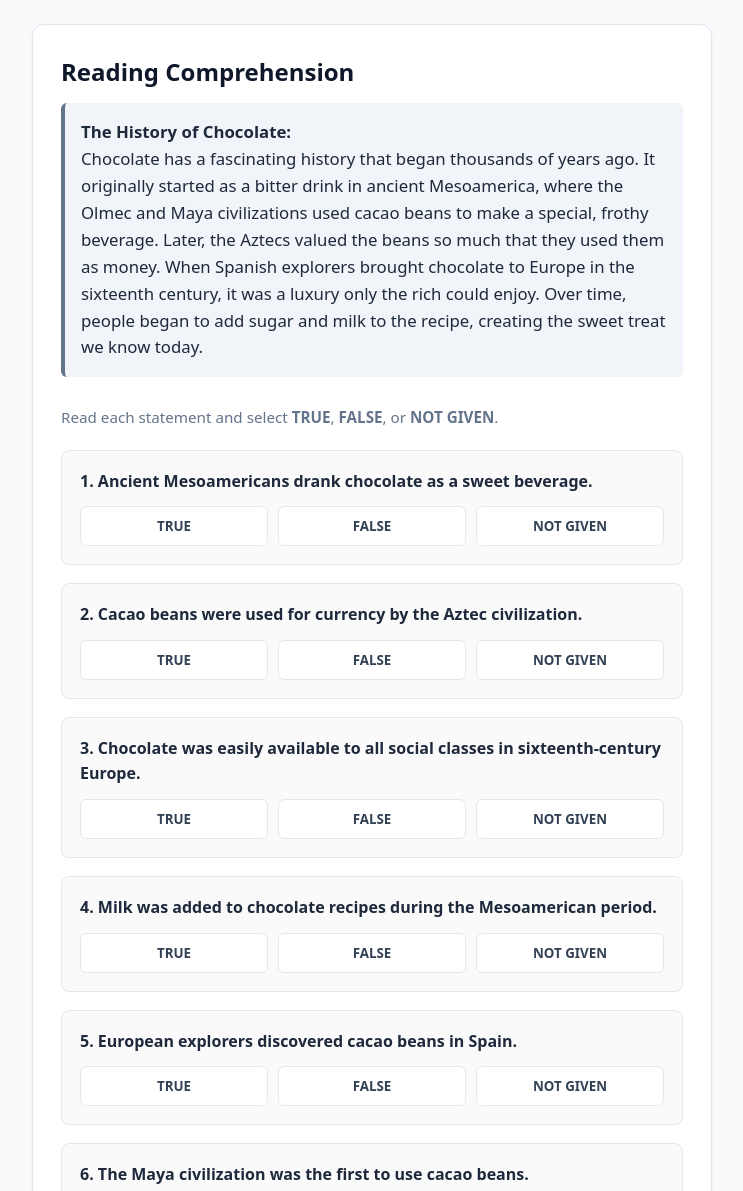
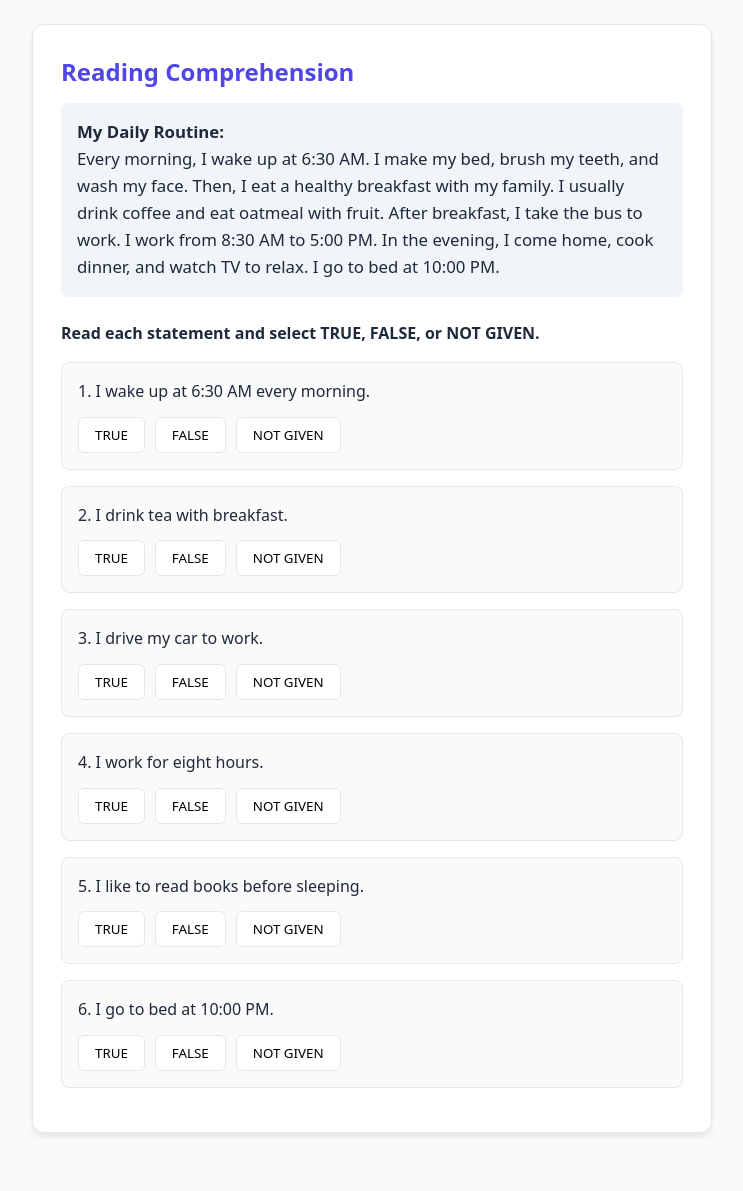
Before and after one commit to migue01-lab/quiz-my-daily-routine-reading, a plain HTML site: page index.html in a window 1280 px wide. Shown: the top 1191 px of the page, without its empty margins (268-1011 px from the left). After the commit the page ends 1157 px from the top, so only its background shows below. Drawn offline with Linux system fonts and the light colour scheme.

Commit message:
Update index.html

```diff
--- a/index.html
+++ b/index.html
@@ -3,12 +3,12 @@
 <head>
     <meta charset="UTF-8">
     <meta name="viewport" content="width=device-width, initial-scale=1.0">
-  <title>Reading Practice: B1 Chocolate</title>
+    <title>Reading Practice: A1 Daily Routine</title>
     <style>
         :root {
             --bg: #f8fafc;
             --card-bg: #ffffff;
-      --primary: #64748b;
+            --primary: #4f46e5;
             --text: #1e293b;
             --border: #e2e8f0;
             --correct-bg: #dcfce7;
@@ -16,249 +16,130 @@
             --wrong-bg: #fee2e2;
             --wrong-border: #dc2626;
         }
-
-    * {
-      box-sizing: border-box;
-      margin: 0;
-      padding: 0;
-      font-family: system-ui, -apple-system, BlinkMacSystemFont, "Segoe UI", Roboto, sans-serif;
-    }
-
-    body {
-      background-color: var(--bg);
-      color: var(--text);
-      line-height: 1.6;
-      padding: 24px 16px;
-      display: flex;
-      justify-content: center;
-    }
-
-    .container {
-      max-width: 680px;
-      width: 100%;
-      background: var(--card-bg);
-      padding: 28px;
-      border-radius: 12px;
-      box-shadow: 0 4px 6px -1px rgba(0, 0, 0, 0.05), 0 2px 4px -2px rgba(0, 0, 0, 0.05);
-      border: 1px solid var(--border);
-    }
-
-    h1 {
-      font-size: 1.5rem;
-      margin-bottom: 12px;
-      color: #0f172a;
-    }
-
-    .passage-box {
-      background-color: #f1f5f9;
-      border-left: 4px solid var(--primary);
-      padding: 16px;
-      border-radius: 6px;
-      margin-bottom: 28px;
-      font-size: 1.05rem;
-    }
-
-    .instruction {
-      font-size: 0.95rem;
-      color: #64748b;
-      margin-bottom: 20px;
-      font-weight: 500;
-    }
-
-    .question-block {
-      border: 1px solid var(--border);
-      border-radius: 8px;
-      padding: 18px;
-      margin-bottom: 18px;
-      background: #fafafa;
-    }
-
-    .statement {
-      font-weight: 600;
-      margin-bottom: 12px;
-      font-size: 1rem;
-    }
-
-    .btn-group {
-      display: flex;
-      gap: 10px;
-      flex-wrap: wrap;
-    }
-
-    button.choice-btn {
-      flex: 1;
-      min-width: 100px;
-      padding: 10px 14px;
-      border: 1px solid var(--border);
-      background: #ffffff;
-      border-radius: 6px;
-      cursor: pointer;
-      font-weight: 600;
-      color: #334155;
-      transition: all 0.2s ease;
-    }
-
-    button.choice-btn:hover:not(:disabled) {
-      background-color: #e2e8f0;
-    }
-
-    button.choice-btn:disabled {
-      cursor: not-allowed;
-      opacity: 0.85;
-    }
-
-    .feedback-box {
-      display: none;
-      margin-top: 14px;
-      padding: 12px 14px;
-      border-radius: 6px;
-      font-size: 0.92rem;
-    }
-
-    .correct-feedback {
-      background-color: var(--correct-bg);
-      border: 1px solid var(--correct-border);
-      color: #14532d;
-    }
-
-    .incorrect-feedback {
-      background-color: var(--wrong-bg);
-      border: 1px solid var(--wrong-border);
-      color: #7f1d1d;
-    }
-
-    .btn-correct {
-      background-color: #22c55e !important;
-      color: white !important;
-      border-color: #16a34a !important;
-    }
-
-    .btn-wrong {
-      background-color: #ef4444 !important;
-      color: white !important;
-      border-color: #dc2626 !important;
-    }
+        * { box-sizing: border-box; margin: 0; padding: 0; font-family: system-ui, -apple-system, sans-serif; }
+        body { background-color: var(--bg); color: var(--text); line-height: 1.6; padding: 24px 16px; display: flex; justify-content: center; }
+        .container { max-width: 680px; width: 100%; background: var(--card-bg); padding: 28px; border-radius: 12px; border: 1px solid var(--border); box-shadow: 0 4px 6px -1px rgba(0, 0, 0, 0.1); }
+        h1 { font-size: 1.5rem; margin-bottom: 12px; color: var(--primary); }
+        .passage-box { background-color: #f1f5f9; padding: 16px; border-radius: 8px; margin-bottom: 24px; font-size: 1.05rem; }
+        .instruction { font-weight: 600; margin-bottom: 16px; display: block; }
+        .question-block { border: 1px solid var(--border); border-radius: 8px; padding: 16px; margin-bottom: 16px; background: #fafafa; }
+        .statement { font-weight: 500; margin-bottom: 12px; }
+        .btn-group { display: flex; gap: 10px; flex-wrap: wrap; }
+        .choice-btn { background: #fff; border: 1px solid var(--border); padding: 8px 16px; border-radius: 6px; cursor: pointer; font-weight: 500; transition: all 0.2s; }
+        .choice-btn:hover:not(:disabled) { background-color: #f3f4f6; }
+        .choice-btn:disabled { cursor: not-allowed; opacity: 0.7; }
+        .btn-correct { background-color: var(--correct-bg) !important; border-color: var(--correct-border) !important; color: #14532d; }
+        .btn-wrong { background-color: var(--wrong-bg) !important; border-color: var(--wrong-border) !important; color: #991b1b; }
+        .feedback-box { display: none; margin-top: 12px; font-size: 0.95rem; font-weight: 600; }
     </style>
 </head>
 <body>
-
     <div class="container">
         <h1>Reading Comprehension</h1>
-
         <div class="passage-box">
-      <strong>The History of Chocolate:</strong><br>
-      Chocolate has a fascinating history that began thousands of years ago. It originally started as a bitter drink in ancient Mesoamerica, where the Olmec and Maya civilizations used cacao beans to make a special, frothy beverage. Later, the Aztecs valued the beans so much that they used them as money. When Spanish explorers brought chocolate to Europe in the sixteenth century, it was a luxury only the rich could enjoy. Over time, people began to add sugar and milk to the recipe, creating the sweet treat we know today.
+            <p><strong>My Daily Routine:</strong></p>
+            <p>Every morning, I wake up at 6:30 AM. I make my bed, brush my teeth, and wash my face. Then, I eat a healthy breakfast with my family. I usually drink coffee and eat oatmeal with fruit. After breakfast, I take the bus to work. I work from 8:30 AM to 5:00 PM. In the evening, I come home, cook dinner, and watch TV to relax. I go to bed at 10:00 PM.</p>
         </div>
 
-    <p class="instruction">Read each statement and select <strong>TRUE</strong>, <strong>FALSE</strong>, or <strong>NOT GIVEN</strong>.</p>
+        <span class="instruction">Read each statement and select TRUE, FALSE, or NOT GIVEN.</span>
 
         <!-- Question 1 -->
         <div class="question-block" id="q1">
-      <div class="statement">1. Ancient Mesoamericans drank chocolate as a sweet beverage.</div>
+            <p class="statement">1. I wake up at 6:30 AM every morning.</p>
             <div class="btn-group">
-        <button class="choice-btn" onclick="checkAnswer('q1', 'FALSE', this)">TRUE</button>
-        <button class="choice-btn" onclick="checkAnswer('q1', 'FALSE', this)">FALSE</button>
-        <button class="choice-btn" onclick="checkAnswer('q1', 'FALSE', this)">NOT GIVEN</button>
+                <button class="choice-btn" onclick="checkAnswer('q1', 'TRUE')">TRUE</button>
+                <button class="choice-btn" onclick="checkAnswer('q1', 'FALSE')">FALSE</button>
+                <button class="choice-btn" onclick="checkAnswer('q1', 'NOT GIVEN')">NOT GIVEN</button>
             </div>
-      <div class="feedback-box">
-        <strong>Explanation:</strong> The text mentions that it originally started as a "bitter drink," not a sweet one.
-      </div>
+            <div class="feedback-box"></div>
         </div>
 
         <!-- Question 2 -->
         <div class="question-block" id="q2">
-      <div class="statement">2. Cacao beans were used for currency by the Aztec civilization.</div>
+            <p class="statement">2. I drink tea with breakfast.</p>
             <div class="btn-group">
-        <button class="choice-btn" onclick="checkAnswer('q2', 'TRUE', this)">TRUE</button>
-        <button class="choice-btn" onclick="checkAnswer('q2', 'TRUE', this)">FALSE</button>
-        <button class="choice-btn" onclick="checkAnswer('q2', 'TRUE', this)">NOT GIVEN</button>
+                <button class="choice-btn" onclick="checkAnswer('q2', 'TRUE')">TRUE</button>
+                <button class="choice-btn" onclick="checkAnswer('q2', 'FALSE')">FALSE</button>
+                <button class="choice-btn" onclick="checkAnswer('q2', 'NOT GIVEN')">NOT GIVEN</button>
             </div>
-      <div class="feedback-box">
-        <strong>Explanation:</strong> The passage explicitly states that the Aztecs "used them as money".
-      </div>
+            <div class="feedback-box"></div>
         </div>
 
         <!-- Question 3 -->
         <div class="question-block" id="q3">
-      <div class="statement">3. Chocolate was easily available to all social classes in sixteenth-century Europe.</div>
+            <p class="statement">3. I drive my car to work.</p>
             <div class="btn-group">
-        <button class="choice-btn" onclick="checkAnswer('q3', 'FALSE', this)">TRUE</button>
-        <button class="choice-btn" onclick="checkAnswer('q3', 'FALSE', this)">FALSE</button>
-        <button class="choice-btn" onclick="checkAnswer('q3', 'FALSE', this)">NOT GIVEN</button>
+                <button class="choice-btn" onclick="checkAnswer('q3', 'TRUE')">TRUE</button>
+                <button class="choice-btn" onclick="checkAnswer('q3', 'FALSE')">FALSE</button>
+                <button class="choice-btn" onclick="checkAnswer('q3', 'NOT GIVEN')">NOT GIVEN</button>
             </div>
-      <div class="feedback-box">
-        <strong>Explanation:</strong> The text explains that chocolate was "a luxury only the rich could enjoy".
-      </div>
+            <div class="feedback-box"></div>
         </div>
 
         <!-- Question 4 -->
         <div class="question-block" id="q4">
-      <div class="statement">4. Milk was added to chocolate recipes during the Mesoamerican period.</div>
+            <p class="statement">4. I work for eight hours.</p>
             <div class="btn-group">
-        <button class="choice-btn" onclick="checkAnswer('q4', 'NOT GIVEN', this)">TRUE</button>
-        <button class="choice-btn" onclick="checkAnswer('q4', 'NOT GIVEN', this)">FALSE</button>
-        <button class="choice-btn" onclick="checkAnswer('q4', 'NOT GIVEN', this)">NOT GIVEN</button>
+                <button class="choice-btn" onclick="checkAnswer('q4', 'TRUE')">TRUE</button>
+                <button class="choice-btn" onclick="checkAnswer('q4', 'FALSE')">FALSE</button>
+                <button class="choice-btn" onclick="checkAnswer('q4', 'NOT GIVEN')">NOT GIVEN</button>
             </div>
-      <div class="feedback-box">
-        <strong>Explanation:</strong> The text mentions adding milk "Over time" after it was brought to Europe, but doesn't specify if Mesoamericans added it.
-      </div>
+            <div class="feedback-box"></div>
         </div>
 
         <!-- Question 5 -->
         <div class="question-block" id="q5">
-      <div class="statement">5. European explorers discovered cacao beans in Spain.</div>
+            <p class="statement">5. I like to read books before sleeping.</p>
             <div class="btn-group">
-        <button class="choice-btn" onclick="checkAnswer('q5', 'FALSE', this)">TRUE</button>
-        <button class="choice-btn" onclick="checkAnswer('q5', 'FALSE', this)">FALSE</button>
-        <button class="choice-btn" onclick="checkAnswer('q5', 'FALSE', this)">NOT GIVEN</button>
+                <button class="choice-btn" onclick="checkAnswer('q5', 'TRUE')">TRUE</button>
+                <button class="choice-btn" onclick="checkAnswer('q5', 'FALSE')">FALSE</button>
+                <button class="choice-btn" onclick="checkAnswer('q5', 'NOT GIVEN')">NOT GIVEN</button>
             </div>
-      <div class="feedback-box">
-        <strong>Explanation:</strong> The explorers brought chocolate *to* Europe from Mesoamerica; they did not find cacao beans in Spain.
-      </div>
+            <div class="feedback-box"></div>
         </div>
 
         <!-- Question 6 -->
         <div class="question-block" id="q6">
-      <div class="statement">6. The Maya civilization was the first to use cacao beans.</div>
+            <p class="statement">6. I go to bed at 10:00 PM.</p>
             <div class="btn-group">
-        <button class="choice-btn" onclick="checkAnswer('q6', 'NOT GIVEN', this)">TRUE</button>
-        <button class="choice-btn" onclick="checkAnswer('q6', 'NOT GIVEN', this)">FALSE</button>
-        <button class="choice-btn" onclick="checkAnswer('q6', 'NOT GIVEN', this)">NOT GIVEN</button>
+                <button class="choice-btn" onclick="checkAnswer('q6', 'TRUE')">TRUE</button>
+                <button class="choice-btn" onclick="checkAnswer('q6', 'FALSE')">FALSE</button>
+                <button class="choice-btn" onclick="checkAnswer('q6', 'NOT GIVEN')">NOT GIVEN</button>
             </div>
-      <div class="feedback-box">
-        <strong>Explanation:</strong> The text mentions the Olmec and Maya civilizations used cacao beans, but it does not state who began using them first.
+            <div class="feedback-box"></div>
         </div>
     </div>
 
-  </div>
+    <script>
+        function checkAnswer(questionId, selectedAnswer) {
+            const answers = {
+                'q1': 'TRUE',
+                'q2': 'FALSE',
+                'q3': 'FALSE',
+                'q4': 'FALSE',
+                'q5': 'NOT GIVEN',
+                'q6': 'TRUE'
+            };
 
-  <script>
-    function checkAnswer(questionId, correctAnswer, clickedButton) {
-      const questionBlock = document.getElementById(questionId);
-      const buttons = questionBlock.querySelectorAll('.choice-btn');
-      const feedbackBox = questionBlock.querySelector('.feedback-box');
-      const selectedAnswer = clickedButton.innerText.trim();
+            const block = document.getElementById(questionId);
+            const buttons = block.querySelectorAll('.choice-btn');
+            const feedbackBox = block.querySelector('.feedback-box');
 
-      // Disable all buttons in this question
-      buttons.forEach(btn => {
-        btn.disabled = true;
-        if (btn.innerText.trim() === correctAnswer) {
-          btn.classList.add('btn-correct');
-        }
-      });
+            buttons.forEach(btn => btn.disabled = true);
 
-      // Show immediate feedback
+            const isCorrect = selectedAnswer === answers[questionId];
             feedbackBox.style.display = 'block';
-      if (selectedAnswer === correctAnswer) {
-        feedbackBox.classList.add('correct-feedback');
-        feedbackBox.innerHTML = '<strong>Correct!</strong> ' + feedbackBox.innerHTML;
+
+            if (isCorrect) {
+                event.target.classList.add('btn-correct');
+                feedbackBox.style.color = 'var(--correct-border)';
+                feedbackBox.innerHTML = 'Correct!';
             } else {
-        clickedButton.classList.add('btn-wrong');
-        feedbackBox.classList.add('incorrect-feedback');
-        feedbackBox.innerHTML = '<strong>Incorrect.</strong> Correct answer: <strong>' + correctAnswer + '</strong>.<br>' + feedbackBox.innerHTML;
+                event.target.classList.add('btn-wrong');
+                feedbackBox.style.color = 'var(--wrong-border)';
+                feedbackBox.innerHTML = 'Incorrect. The correct answer is ' + answers[questionId] + '.';
             }
         }
     </script>
-
 </body>
 </html>
```
Lines whose indentation alone changed are shown as unchanged.
